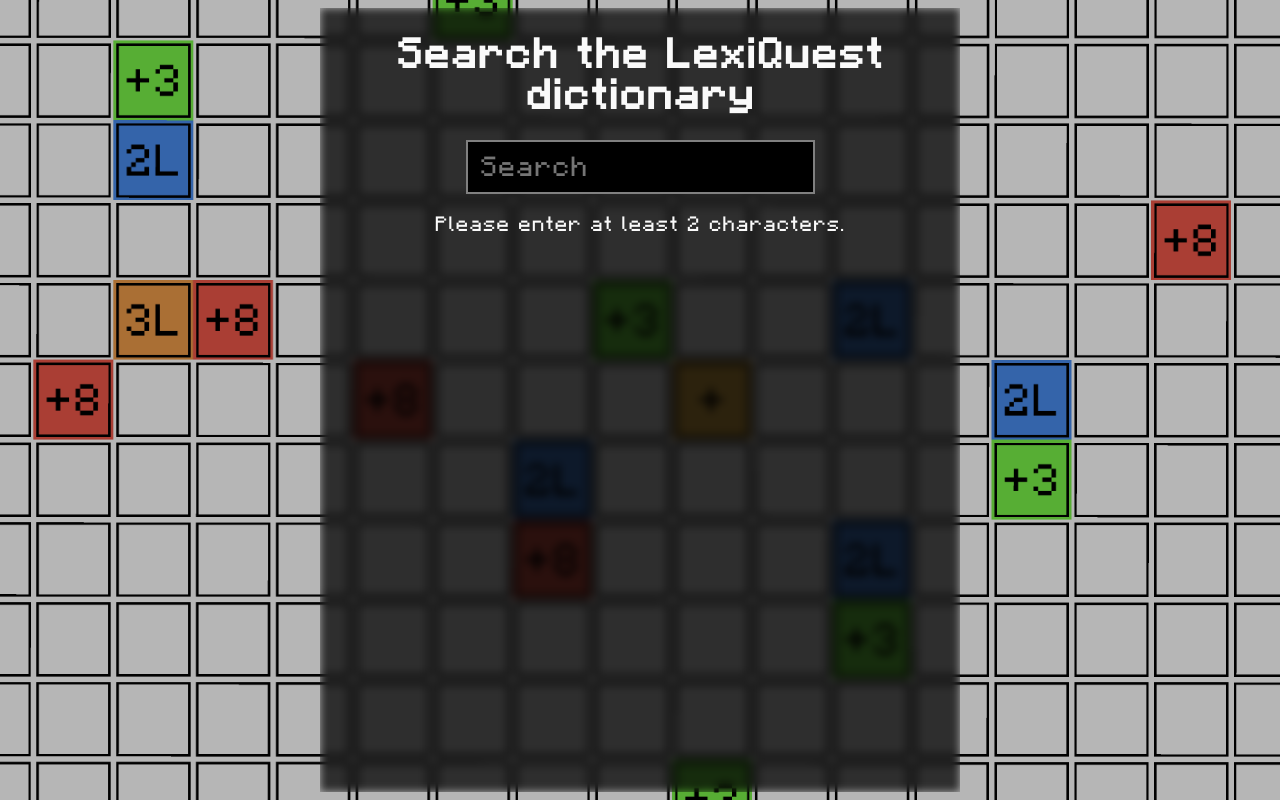
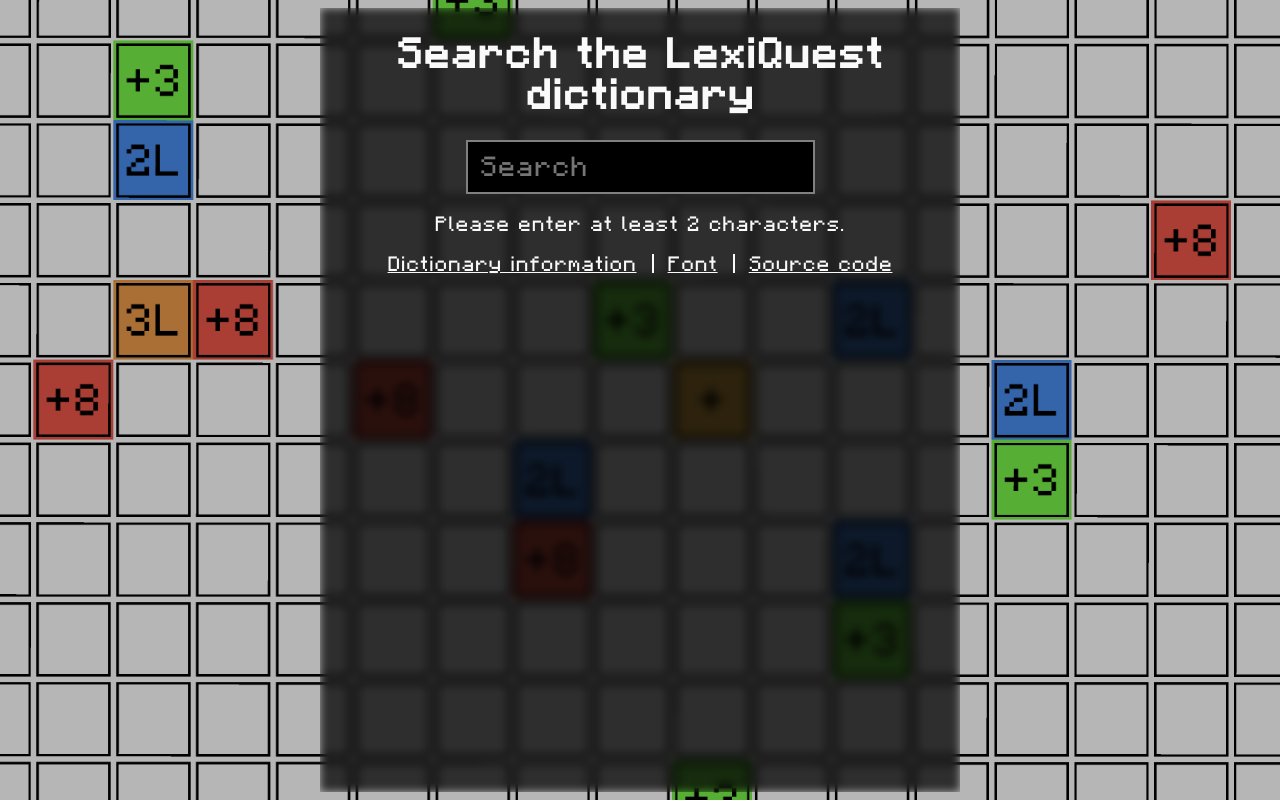
Before and after one commit to TriLinder/LexiQuestWebsite, a SvelteKit app: page /dictionary in a window 1280 px wide. Built offline with nearby package versions, Linux system fonts and the light colour scheme.

Commit message:
Add footer with links to pages

```diff
--- /dev/null
+++ b/src/lib/components/LinkFooter.svelte
@@ -0,0 +1,36 @@
+<script lang="ts">
+    export let showDictionaryInformationLink = false;
+</script>
+
+<style>
+    .footer {
+        display: flex;
+        width: 100%;
+        justify-content: center;
+        gap: 0.75em;
+        font-size: 1.25em;
+        flex-wrap: wrap;
+    }
+
+    a {
+        color: inherit;
+    }
+
+    a:not(:last-child)::after {
+        content: '';
+        margin-left: 15px;
+
+        border-left-style: solid;
+        border-left-width: 0.15em;
+    }
+
+</style>
+
+<p class="footer">
+    {#if showDictionaryInformationLink}
+        <a href="/dictionary_readme" target="_blank" rel="noopener noreferrer">Dictionary information</a>
+    {/if}
+
+    <a href="/fonts/Minecraft.otf_LICENSE" target="_blank" rel="noopener noreferrer">Font</a>
+    <a href="https://github.com/TriLinder/LexiQuestWebsite" target="_blank" rel="noopener noreferrer">Source code</a>
+</p>
--- a/src/routes/dictionary/+page.svelte
+++ b/src/routes/dictionary/+page.svelte
@@ -5,6 +5,7 @@
 
     import { words } from "$lib/word-list/words";
     import SearchResult from "$lib/components/SearchResult.svelte";
+    import LinkFooter from "$lib/components/LinkFooter.svelte";
 
     const minimalSearchQueryLength = 2;
 
@@ -121,5 +122,7 @@
                 <p class="info">No words found.</p>
             {/if}
         {/each}
+
+        <LinkFooter showDictionaryInformationLink/>
     </div>
 </div>
```
Also changed, not shown: src/routes/share/+page.svelte (+9 -0 lines), 1 other file (tests, documents, lock files or other folders).
